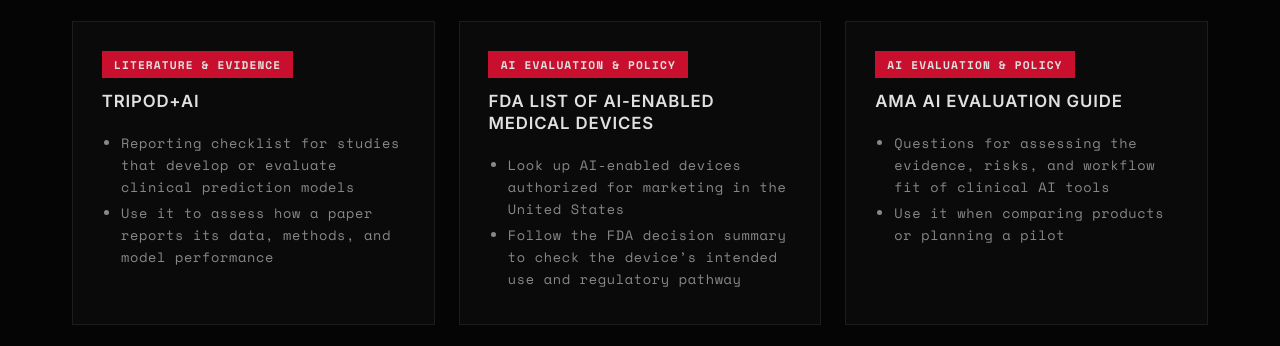
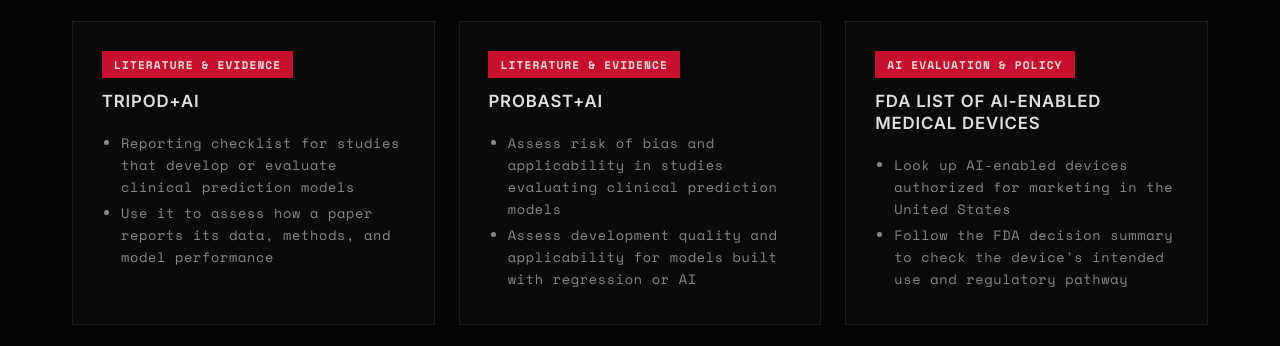
Before and after one commit to AI-in-Medicine-at-AMC/AIMIG-Website, a plain HTML site: page resources.html in a window 1280 px wide. Shown: the part 1361-1707 px from the top of the page. Drawn offline with nearby package versions, Linux system fonts and the light colour scheme.

Commit message:
Add PROBAST+AI to AIMIG resources

```diff
--- a/resources.html
+++ b/resources.html
@@ -647,6 +647,16 @@
             </ul>
           </div>
         </a>
+        <a class="resource-card" data-category="research-evidence" href="https://www.probast.org/probast_ai/" target="_blank" rel="noopener noreferrer">
+          <span class="resource-tag">Literature &amp; evidence</span>
+          <div class="resource-title">PROBAST+AI</div>
+          <div class="resource-desc">
+            <ul>
+              <li>Assess risk of bias and applicability in studies evaluating clinical prediction models</li>
+              <li>Assess development quality and applicability for models built with regression or AI</li>
+            </ul>
+          </div>
+        </a>
 
         <!-- AI evaluation &amp; policy -->
         <a class="resource-card" data-category="ai-evaluation" href="https://www.fda.gov/medical-devices/artificial-intelligence-enabled-medical-devices/list-artificial-intelligence-enabled-medical-devices" target="_blank" rel="noopener noreferrer">
```
